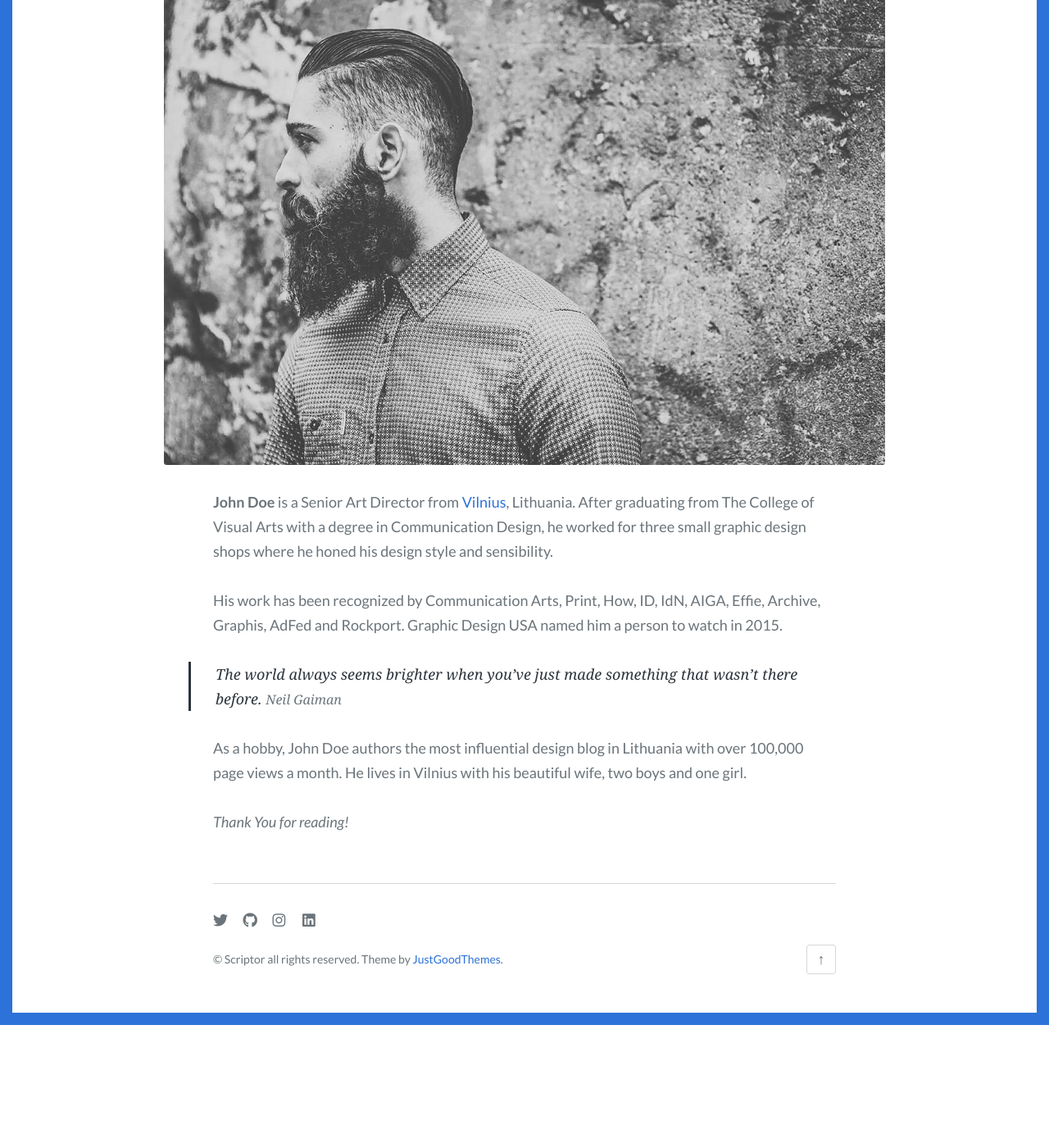
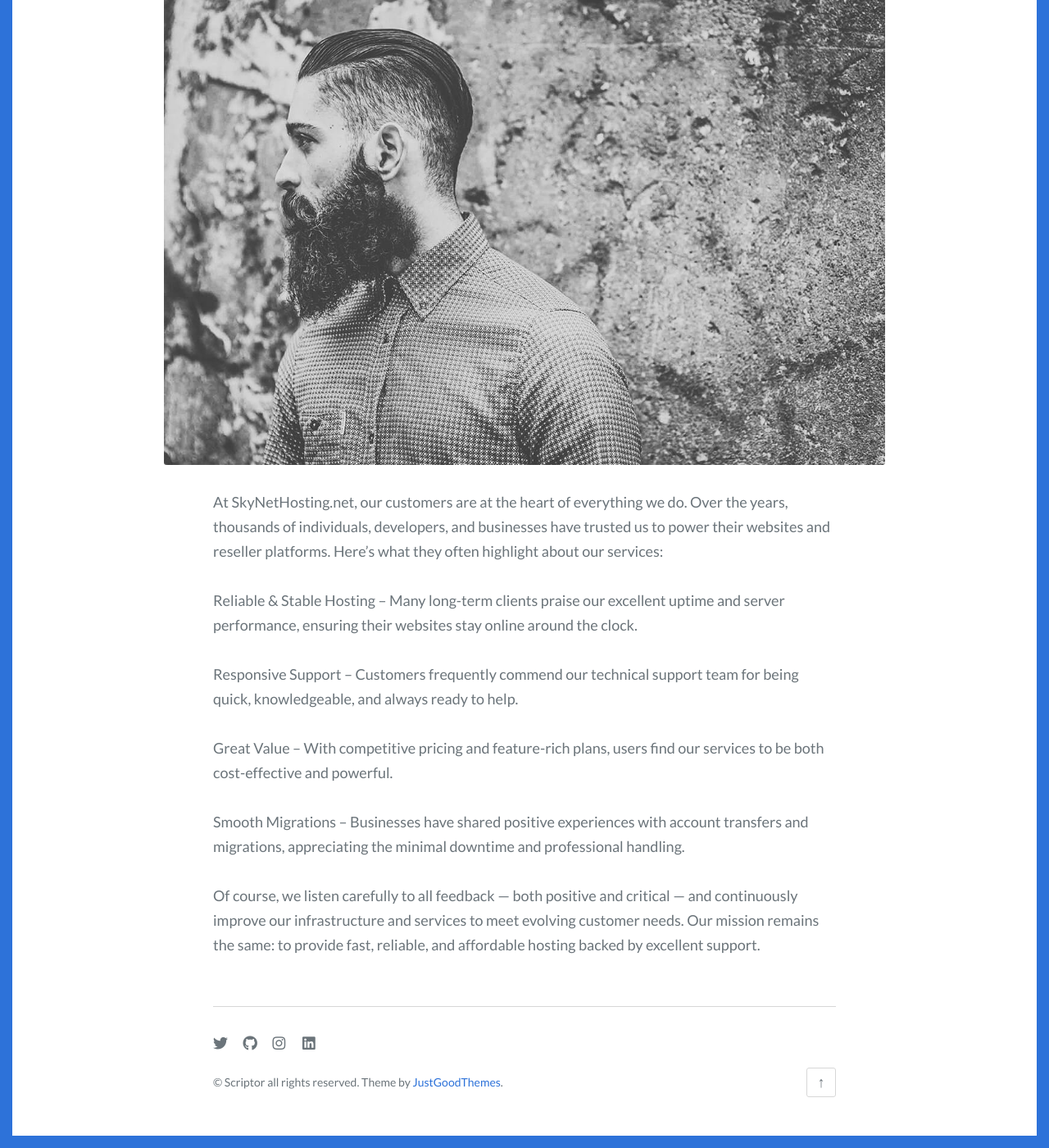
Before and after one commit to aneesh1985-rgb/blog12, a Jekyll site: the page built from about.md, in a window 1280 px wide and 1400 px high, scrolled down 295 px. Shown: the whole window at 82% size. Built offline with Jekyll 4.4.1, drawn with Linux system fonts in a browser that asks for light colours; some web fonts are replaced; before the commit the page ends 1545 px from its top, so only the background shows below that.

Commit message:
Update about.md

```diff
--- a/about.md
+++ b/about.md
@@ -5,12 +5,14 @@ description: An optional about page for Scriptor Jekyll theme
 feature_image: images/about.jpg
 ---
 
-**John Doe** is a Senior Art Director from [Vilnius](https://en.wikipedia.org/wiki/Vilnius), Lithuania. After graduating from The College of Visual Arts with a degree in Communication Design, he worked for three small graphic design shops where he honed his design style and sensibility.
+At SkyNetHosting.net, our customers are at the heart of everything we do. Over the years, thousands of individuals, developers, and businesses have trusted us to power their websites and reseller platforms. Here’s what they often highlight about our services:
 
-His work has been recognized by Communication Arts, Print, How, ID, IdN, AIGA, Effie, Archive, Graphis, AdFed and Rockport. Graphic Design USA named him a person to watch in 2015.
+Reliable & Stable Hosting – Many long-term clients praise our excellent uptime and server performance, ensuring their websites stay online around the clock.
 
->The world always seems brighter when you’ve just made something that wasn’t there before. <cite>Neil Gaiman</cite>
+Responsive Support – Customers frequently commend our technical support team for being quick, knowledgeable, and always ready to help.
 
-As a hobby, John Doe authors the most influential design blog in Lithuania with over 100,000 page views a month. He lives in Vilnius with his beautiful wife, two boys and one girl.
+Great Value – With competitive pricing and feature-rich plans, users find our services to be both cost-effective and powerful.
 
-*Thank You for reading!*
+Smooth Migrations – Businesses have shared positive experiences with account transfers and migrations, appreciating the minimal downtime and professional handling.
+
+Of course, we listen carefully to all feedback — both positive and critical — and continuously improve our infrastructure and services to meet evolving customer needs. Our mission remains the same: to provide fast, reliable, and affordable hosting backed by excellent support.
```
